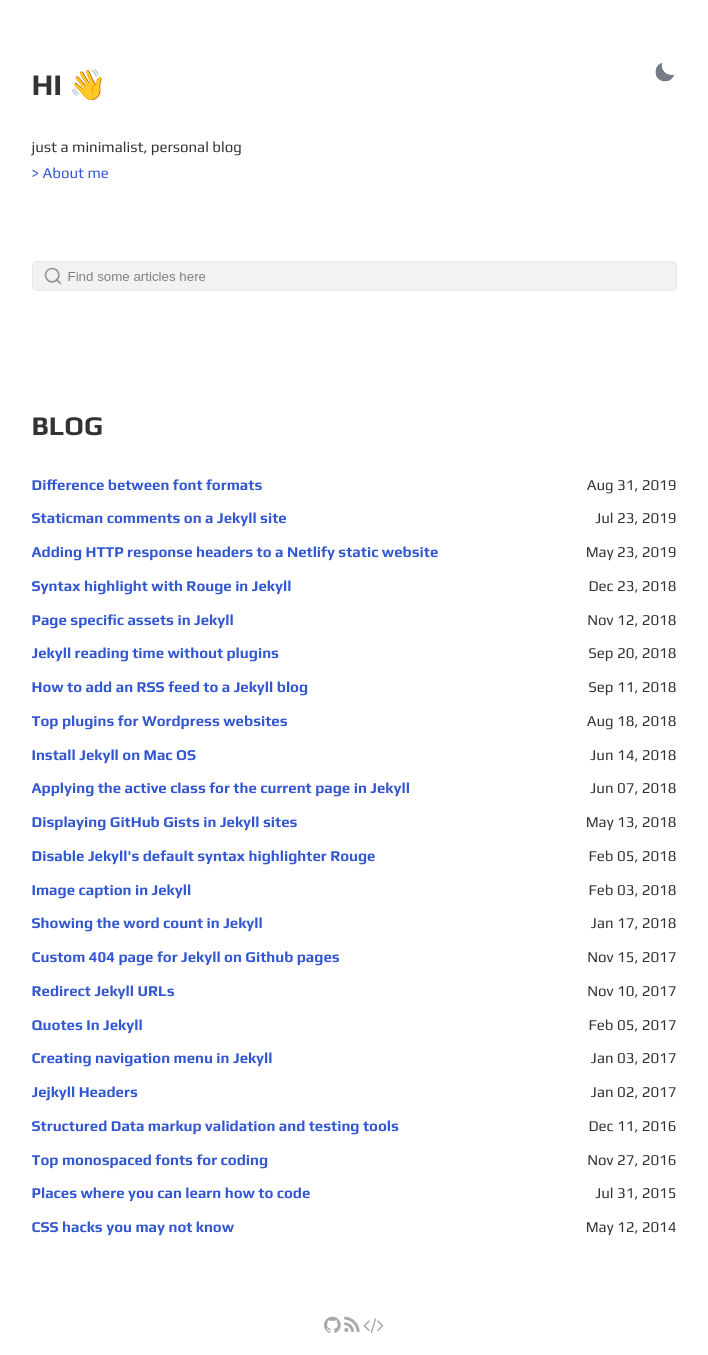
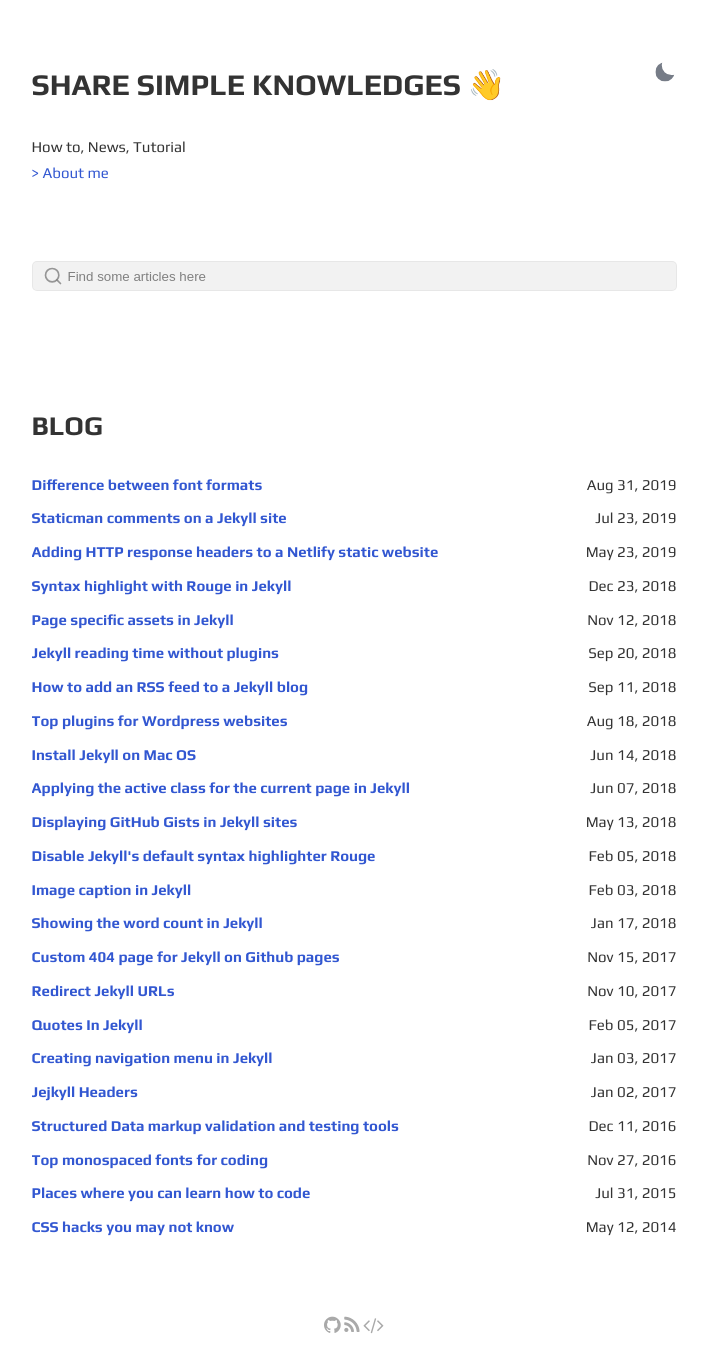
Before and after one commit to vrxangel/vrxangel.github.io, a Jekyll site: the page built from index.html, in a window 1280 px wide. Shown: the whole page, without its empty margins (286-994 px from the left). Built offline with Jekyll 4.4.1, drawn with Linux system fonts in a browser that asks for light colours.

Commit message:
Update _config.yml

```diff
--- a/_config.yml
+++ b/_config.yml
@@ -1,18 +1,17 @@
-site: Gesko
-title: Gesko
-greetings: Hi 👋
-description: >-
-  just a minimalist, personal blog
+site: Vrx Angel
+title: Vrx Angel
+greetings: Share Simple Knowledges 👋
+description: How to, News, Tutorial
 lang: en-US
-timezone:  Europe/Rome
-repo: https://github.com/DavideBri/Gesko # site repo [optional]
+timezone:  Asia/Jakarta
+repo: https://vrxangel.github.io # site repo [optional]
 data-theme: dark # default theme "dark" | "light"
-discus-identifier: powex # replace with your disqus shortname
+discus-identifier: # replace with your disqus shortname
 
 author:
-  name: gesko
-  bio: just a minimalist, personal blog
-  userpicture:
+  name: vrx angel
+  bio: personal blog
+  userpicture: https://i.ibb.co/vxhmwy4/png-1.png
   username: # general username
   github: # github username
   twitter: # twitter username
@@ -22,8 +21,8 @@
 googlewebfonts: family=Play:wght@400;700&family=Source+Code+Pro:ital,wght@0,200;0,300;0,400;0,600;0,700;0,900;1,300;1,400;1,500;1,600;1,700;1,900
 
 # URL settings
-url: "https://DavideBri.github.io" # Domain Name of host. [username].github.io for github pages
-baseurl: "/Gesko" # sub folder for jekyll site. only if jekyll site not in root of host. leave blank if not wishd. always add / in front.
+url: "https://vrxangel.github.io" # Domain Name of host. [username].github.io for github pages
+baseurl: "" # sub folder for jekyll site. only if jekyll site not in root of host. leave blank if not wishd. always add / in front.
 permalink: pretty
 
 # local
@@ -65,7 +64,7 @@
     permalink: /:name
   posts:
     output: true
-    permalink: /:year/:month/:day/:slug
+    permalink: /:slug
 
 defaults:
   -
```
